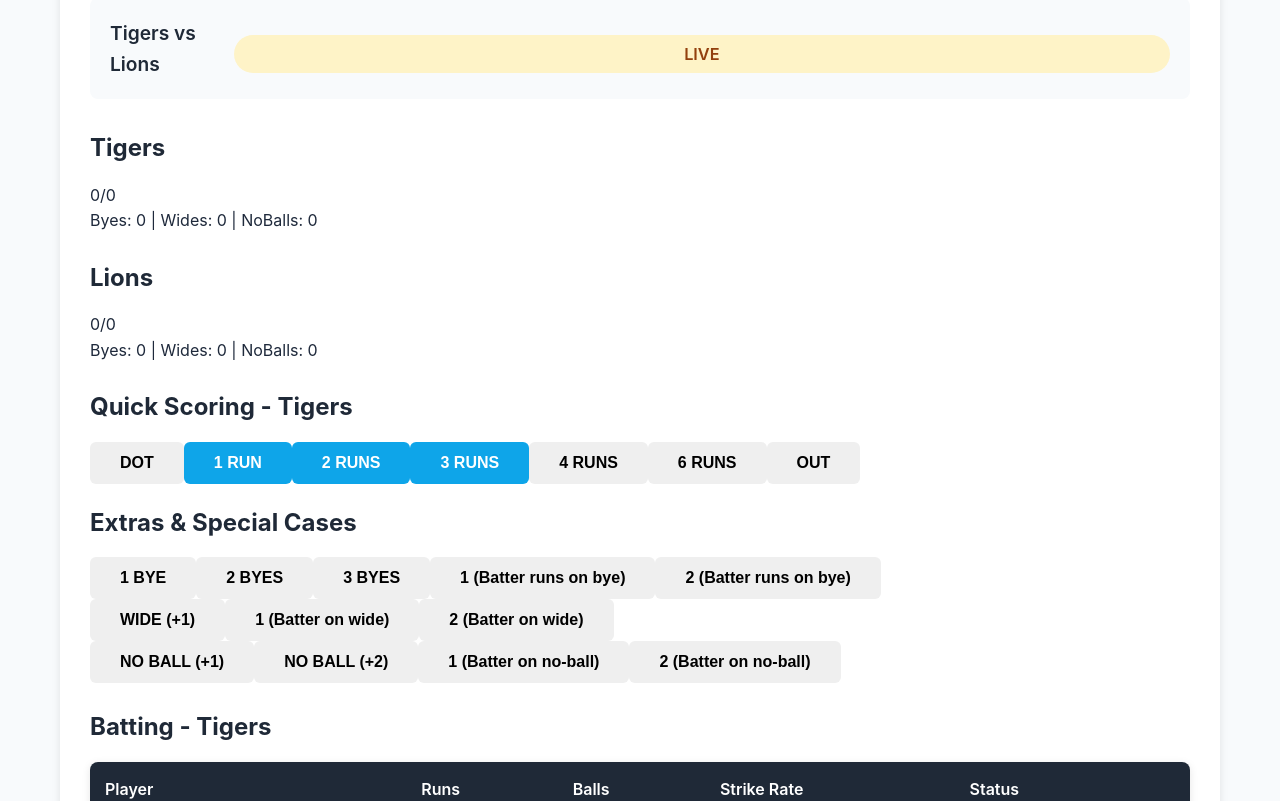
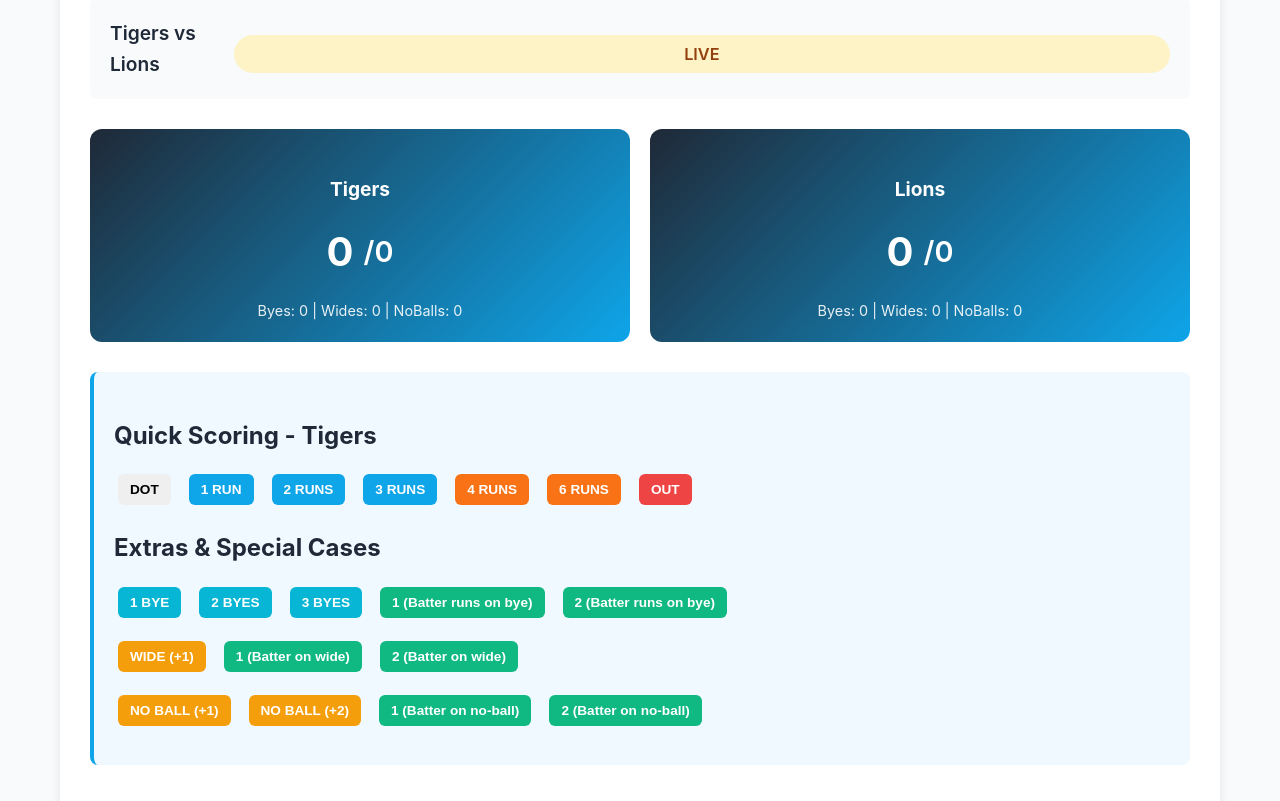
Before and after one commit to vihaanmorakhia/Cricheroes, a Next.js app: page /match/1 in a window 1280 px wide. Shown: the part 440-1241 px from the top of the page. Built offline with nearby package versions, Linux system fonts and the light colour scheme.

Commit message:
Update CSS with comprehensive scoring styles

```diff
--- a/styles/globals.css
+++ b/styles/globals.css
@@ -2,6 +2,10 @@
   --primary: #1f2937;
   --secondary: #0ea5e9;
   --accent: #f97316;
+  --danger: #ef4444;
+  --success: #10b981;
+  --warning: #f59e0b;
+  --info: #06b6d4;
   --bg: #f8fafc;
   --border: #e2e8f0;
   --text: #1e293b;
@@ -134,6 +138,12 @@ html, body {
   text-align: center;
 }
 
+.btn-sm {
+  padding: 8px 12px;
+  font-size: 0.85em;
+  margin: 4px;
+}
+
 .btn-primary {
   background: var(--secondary);
   color: white;
@@ -143,6 +153,61 @@ html, body {
   background: #0284c7;
   transform: translateY(-2px);
   box-shadow: 0 4px 12px rgba(14, 165, 233, 0.3);
+}
+
+.btn-accent {
+  background: var(--accent);
+  color: white;
+}
+
+.btn-accent:hover {
+  background: #ea580c;
+  transform: translateY(-2px);
+  box-shadow: 0 4px 12px rgba(249, 115, 22, 0.3);
+}
+
+.btn-danger {
+  background: var(--danger);
+  color: white;
+}
+
+.btn-danger:hover {
+  background: #dc2626;
+  transform: translateY(-2px);
+  box-shadow: 0 4px 12px rgba(239, 68, 68, 0.3);
+}
+
+.btn-success {
+  background: var(--success);
+  color: white;
+}
+
+.btn-success:hover {
+  background: #059669;
+  transform: translateY(-2px);
+  box-shadow: 0 4px 12px rgba(16, 185, 129, 0.3);
+}
+
+.btn-warning {
+  background: var(--warning);
+  color: white;
+}
+
+.btn-warning:hover {
+  background: #d97706;
+  transform: translateY(-2px);
+  box-shadow: 0 4px 12px rgba(245, 158, 11, 0.3);
+}
+
+.btn-info {
+  background: var(--info);
+  color: white;
+}
+
+.btn-info:hover {
+  background: #0891b2;
+  transform: translateY(-2px);
+  box-shadow: 0 4px 12px rgba(6, 182, 212, 0.3);
 }
 
 .matches-section {
@@ -261,6 +326,11 @@ html, body {
   background: var(--bg);
 }
 
+.scorecard-table tr.out {
+  background: #fee2e2;
+  opacity: 0.7;
+}
+
 .matches-table a {
   color: var(--secondary);
   text-decoration: none;
@@ -337,6 +407,66 @@ html, body {
   color: var(--primary);
 }
 
+.scores-row {
+  display: grid;
+  grid-template-columns: 1fr 1fr;
+  gap: 20px;
+  margin-bottom: 30px;
+}
+
+.score-box {
+  background: linear-gradient(135deg, var(--primary) 0%, var(--secondary) 100%);
+  color: white;
+  padding: 20px;
+  border-radius: 12px;
+  text-align: center;
+}
+
+.score-box h3 {
+  color: white;
+  font-size: 1.2em;
+  margin-bottom: 10px;
+}
+
+.score-display {
+  display: flex;
+  align-items: center;
+  justify-content: center;
+  gap: 10px;
+  margin: 15px 0;
+}
+
+.score-display .runs {
+  font-size: 2.5em;
+  font-weight: 700;
+}
+
+.score-display .wickets {
+  font-size: 1.8em;
+  font-weight: 600;
+}
+
+.extras {
+  font-size: 0.9em;
+  opacity: 0.9;
+  margin-top: 10px;
+}
+
+.controls-section {
+  background: #f0f9ff;
+  padding: 20px;
+  border-radius: 8px;
+  margin-bottom: 30px;
+  border-left: 4px solid var(--secondary);
+}
+
+.button-group {
+  display: flex;
+  flex-wrap: wrap;
+  gap: 10px;
+  margin: 15px 0;
+}
+
 .footer {
   text-align: center;
   padding: 30px 0;
@@ -371,6 +501,10 @@ html, body {
     flex-direction: column;
   }
 
+  .scores-row {
+    grid-template-columns: 1fr;
+  }
+
   .hero {
     padding: 40px 20px;
   }
@@ -390,4 +524,13 @@ html, body {
   .matches-table td, .scorecard-table td, .players-table td {
     padding: 8px 10px;
   }
+
+  .button-group {
+    justify-content: center;
+  }
+
+  .btn-sm {
+    padding: 6px 10px;
+    font-size: 0.75em;
+  }
 }
```
